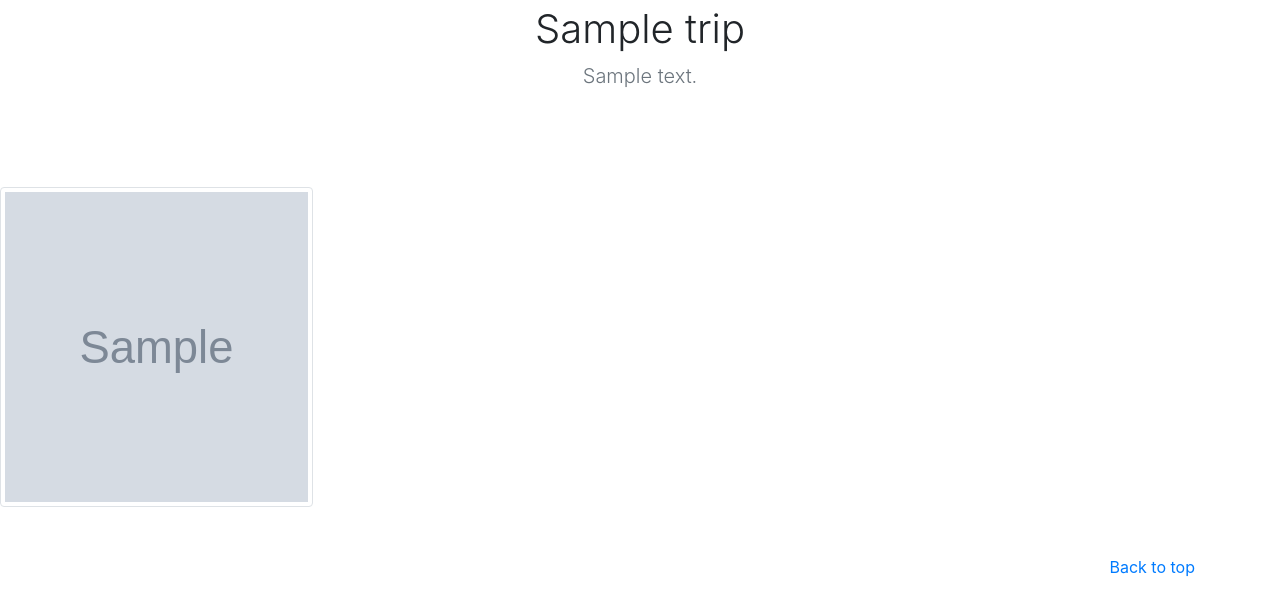
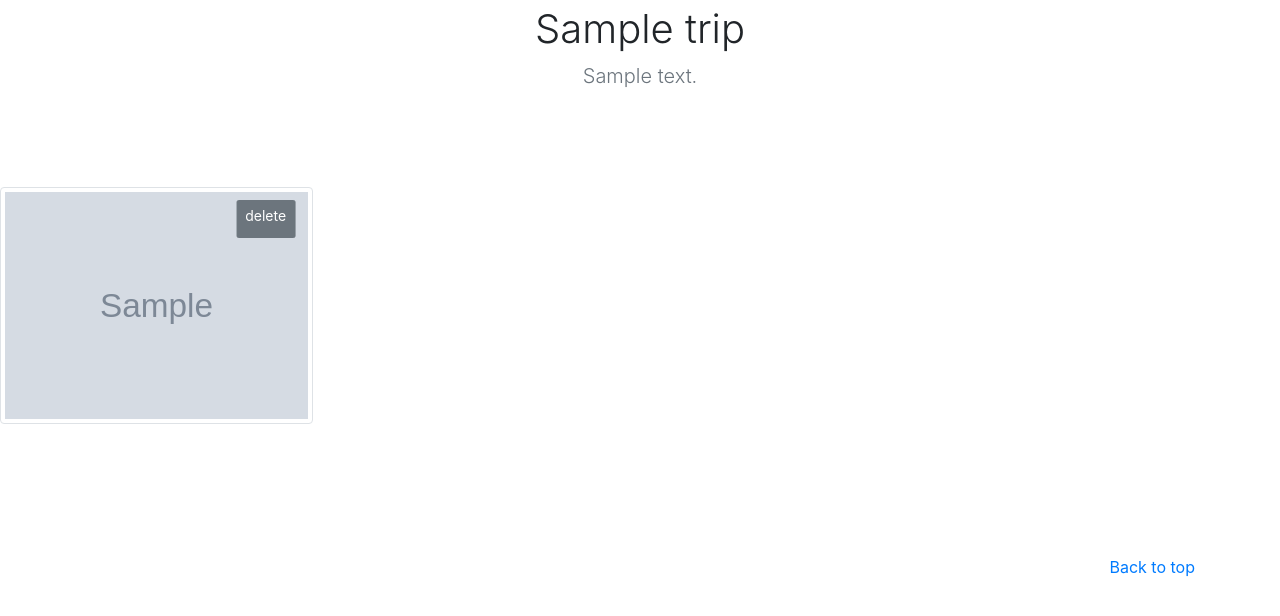
Before and after one commit to felixhusse/fatalix_site, a Django app: page /fatalgram/trip/1/ in a window 1280 px wide. Shown: the part 147-763 px from the top of the page. Run offline with Django 3.2, Linux system fonts and the light colour scheme; a user stored in the database is signed in; tables that the repository leaves empty hold one stand-in row (values such as "Sample post"); grey boxes marked "Sample" are stand-in pictures; parts of the project's set-up code (start-up, migrations or seed data) failed here and were passed over; some libraries are stand-ins or nearby versions.

Commit message:
- added Photo Delete feature

```diff
--- a/fatalgram/models.py
+++ b/fatalgram/models.py
@@ -2,6 +2,8 @@ from django.db import models
 from django.conf import settings
 from django.utils import timezone
 from taggit.managers import TaggableManager
+from django.db.models.signals import post_delete
+from django.dispatch import receiver
 
 def path_raw(instance, filename):
     return 'fatalgram/user_{id}/raw/{filename}'.format(id=instance.author.username, filename=filename)
@@ -41,3 +43,8 @@ class Photo(models.Model):
 
     def __str__(self):
         return self.description
+
+@receiver(post_delete, sender=Photo)
+def submission_delete(sender, instance, **kwargs):
+    instance.photo_raw.delete(False)
+    instance.photo_thumb.delete(False)
--- a/fatalgram/services.py
+++ b/fatalgram/services.py
@@ -16,6 +16,11 @@ import tempfile
 from .models import Trip, Photo
 
 class PhotoService():
+
+    def deletePhoto(self, photo_pk):
+        photo = Photo.objects.get(pk=photo_pk)
+        photo.delete()
+        return
 
     def processZipFile(self, trip, photozip, user):
         with tempfile.TemporaryDirectory() as tmpdirname:
--- a/fatalgram/static/css/fatalgram.css
+++ b/fatalgram/static/css/fatalgram.css
@@ -32,15 +32,7 @@ footer p {
   margin-bottom: .25rem;
 }
 .img-insta {
-    width: 100%;
-    height: 40vh;
-    object-fit: cover;
-}
 
-.photo-grid {
-  display: grid;
-  grid-gap: 10px;
-  grid-template-columns: repeat(auto-fill, minmax(250px,1fr));
 }
 
 .trip-avatar {
@@ -48,10 +40,6 @@ footer p {
   width: 100px;
   height: 100px;
   border-radius: 50%;
-}
-
-.trip-title {
-
 }
 
 .trip-item {
@@ -110,3 +98,30 @@ footer p {
 	.input-group-addon .fa{
 		font-size: 18px;
 	}
+
+  .photo-grid {
+    display: grid;
+    grid-gap: 10px;
+    grid-template-columns: repeat(auto-fill, minmax(250px,1fr));
+  }
+
+  .photo-container {
+    position: relative;
+    width: 100%;
+    max-width: 350px;
+    height: 40vh;
+  }
+
+  .photo-container img {
+    width: 100%;
+    height: auto;
+    object-fit: cover;
+  }
+
+  .photo-container .btn {
+    position: absolute;
+    top: 10%;
+    left: 85%;
+    transform: translate(-50%, -50%);
+    -ms-transform: translate(-50%, -50%);
+  }
--- a/fatalgram/templates/fatalgram/trip.html
+++ b/fatalgram/templates/fatalgram/trip.html
@@ -13,9 +13,15 @@
   <div class="infinite-container photo-grid">
     {% for photo in photos %}
       <div class="infinite-item">
-          <a href="{{photo.photo_raw.url}}" data-lightbox="{{trip.title}}">
-            <img alt="Card image cap" class="img-thumbnail img-insta" src="{{photo.photo_thumb.url}}" >
-          </a>
+          <div class="photo-container">
+            <a href="{{photo.photo_raw.url}}" data-lightbox="{{trip.title}}">
+              <img alt="Card image cap" class="img-thumbnail img-insta" src="{{photo.photo_thumb.url}}" >
+            </a>
+            {% if user == photo.author %}
+              <a class="btn btn-secondary btn-sm" href="?delete={{photo.pk}}">delete</a>
+            {% endif %}
+          </div>
+
       </div>
     {% endfor %}
   </div>
--- a/fatalgram/views.py
+++ b/fatalgram/views.py
@@ -53,9 +53,15 @@ def home(request):
 @login_required
 def trip_view(request,pk):
     trip = get_object_or_404(Trip, pk=pk)
+
+    if request.GET.get('delete'):
+        photoService = PhotoService()
+        photoService.deletePhoto(request.GET.get('delete'))
+
     photo_list = trip.photo_set.all().order_by('photo_taken')
     page = request.GET.get('page', 1)
     paginator = Paginator(photo_list, 25)
+
     try:
         photos = paginator.page(page)
     except PageNotAnInteger:
```
